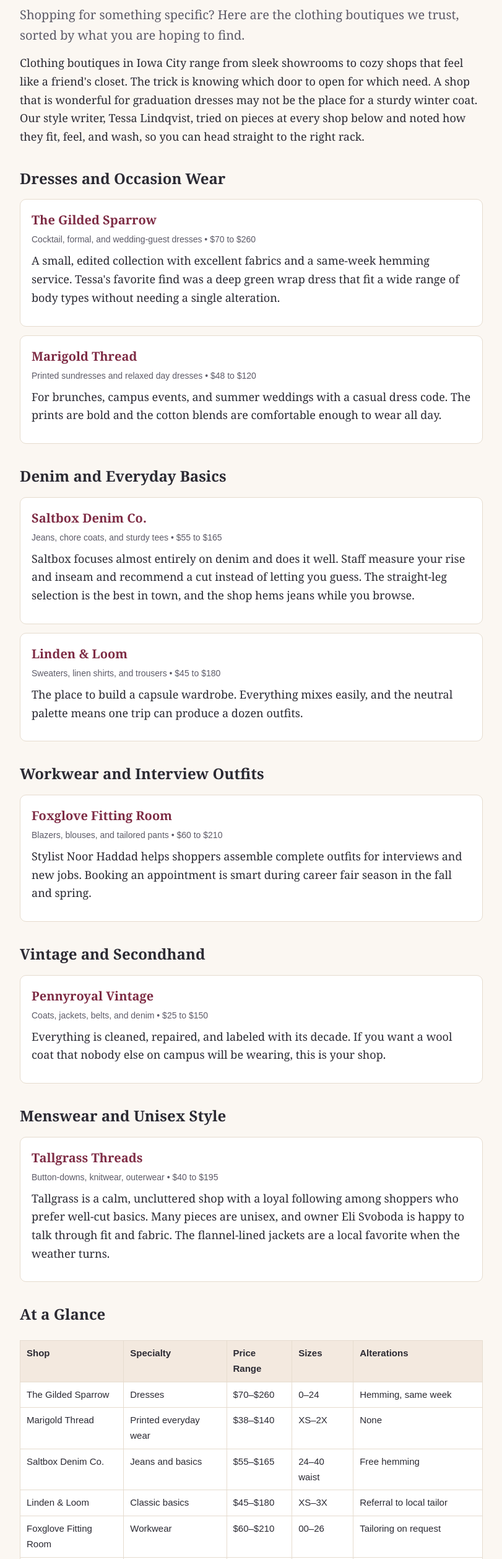
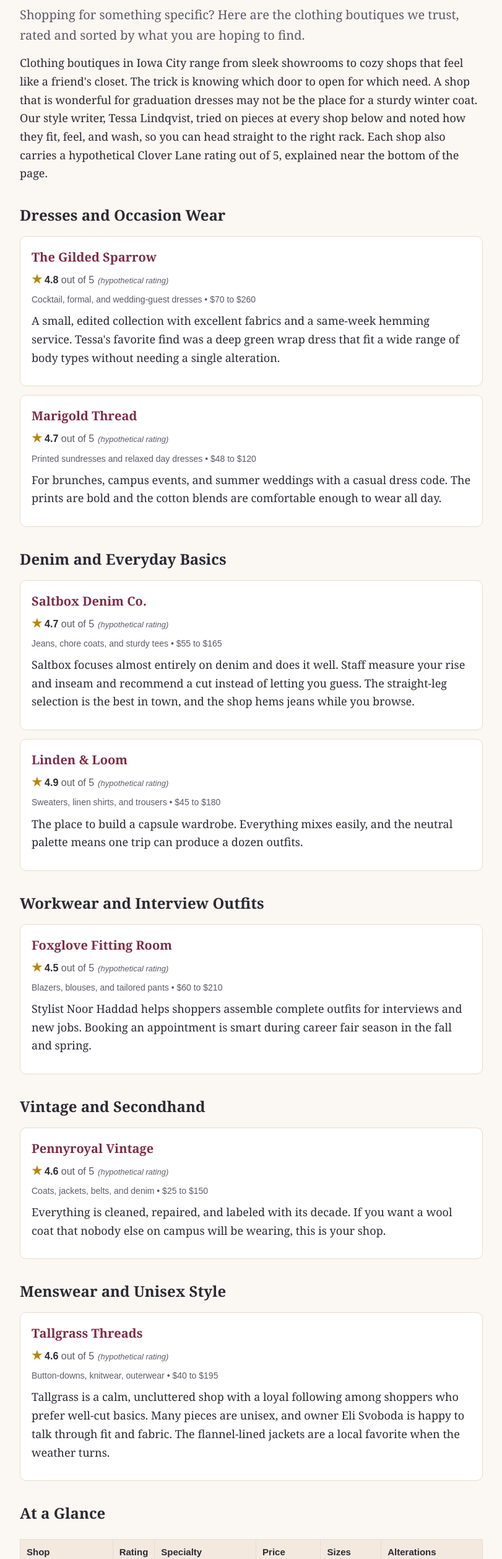
Before and after one commit to maggiefaltin-cyber/iowa-best-boutiques, a plain HTML site: page iowa-city-clothing-boutiques.html in a window 1280 px wide. Shown: the part 285-2800 px from the top of the page at 62% size, without its empty margins (234-1045 px from the left). Drawn offline with Linux system fonts and the light colour scheme.

Commit message:
Clothing Boutiques B
changed the boutiques to have ratings under each

```diff
--- a/iowa-city-clothing-boutiques.html
+++ b/iowa-city-clothing-boutiques.html
@@ -4,9 +4,9 @@
 <meta charset="utf-8">
 <meta name="viewport" content="width=device-width, initial-scale=1">
 <title>Iowa City Clothing Boutiques | Clover Lane Boutique Guide</title>
-<meta name="description" content="A guide to Iowa City clothing boutiques, sorted by what you want to wear: dresses, denim, workwear, vintage, and menswear.">
+<meta name="description" content="A rated guide to Iowa City clothing boutiques, sorted by what you want to wear: dresses, denim, workwear, vintage, and menswear.">
 <style>
-  :root { --ink:#2b2a33; --muted:#5d5b68; --accent:#a63d5c; --accent-dark:#7e2c45; --bg:#fbf7f2; --card:#ffffff; --line:#e6dccf; }
+  :root { --ink:#2b2a33; --muted:#5d5b68; --accent:#a63d5c; --accent-dark:#7e2c45; --bg:#fbf7f2; --card:#ffffff; --line:#e6dccf; --star:#b8860b; }
   * { box-sizing: border-box; }
   body { margin:0; background:var(--bg); color:var(--ink); font-family: Georgia, "Times New Roman", serif; line-height:1.65; font-size:18px; }
   .notice { background:var(--ink); color:#fff; padding:10px 16px; text-align:center; font-family: Arial, Helvetica, sans-serif; font-size:14px; line-height:1.4; }
@@ -24,6 +24,10 @@
   .lead { font-size:20px; color:var(--muted); }
   .card { background:var(--card); border:1px solid var(--line); border-radius:10px; padding:16px 18px; margin:14px 0; }
   .card .meta { font-family: Arial, Helvetica, sans-serif; font-size:14px; color:var(--muted); margin:0 0 8px; }
+  .rating { font-family: Arial, Helvetica, sans-serif; font-size:16px; font-weight:bold; color:var(--ink); margin:0 0 6px; }
+  .rating .star { color:var(--star); font-size:19px; margin-right:4px; }
+  .rating .out-of { font-weight:normal; color:var(--muted); }
+  .rating .hypo { font-weight:normal; font-style:italic; font-size:13px; color:var(--muted); margin-left:6px; }
   table { width:100%; border-collapse:collapse; margin:14px 0; font-family: Arial, Helvetica, sans-serif; font-size:15px; background:var(--card); }
   th, td { border:1px solid var(--line); padding:8px 10px; text-align:left; vertical-align:top; }
   th { background:#f3e9df; }
@@ -54,18 +58,20 @@
 
 <main>
   <h1>Iowa City Clothing Boutiques</h1>
-  <p class="lead">Shopping for something specific? Here are the clothing boutiques we trust, sorted by what you are hoping to find.</p>
+  <p class="lead">Shopping for something specific? Here are the clothing boutiques we trust, rated and sorted by what you are hoping to find.</p>
 
-  <p>Clothing boutiques in Iowa City range from sleek showrooms to cozy shops that feel like a friend's closet. The trick is knowing which door to open for which need. A shop that is wonderful for graduation dresses may not be the place for a sturdy winter coat. Our style writer, Tessa Lindqvist, tried on pieces at every shop below and noted how they fit, feel, and wash, so you can head straight to the right rack.</p>
+  <p>Clothing boutiques in Iowa City range from sleek showrooms to cozy shops that feel like a friend's closet. The trick is knowing which door to open for which need. A shop that is wonderful for graduation dresses may not be the place for a sturdy winter coat. Our style writer, Tessa Lindqvist, tried on pieces at every shop below and noted how they fit, feel, and wash, so you can head straight to the right rack. Each shop also carries a hypothetical Clover Lane rating out of 5, explained near the bottom of the page.</p>
 
   <h2>Dresses and Occasion Wear</h2>
   <div class="card">
     <h3>The Gilded Sparrow</h3>
+    <p class="rating"><span class="star" aria-hidden="true">&#9733;</span>4.8 <span class="out-of">out of 5</span><span class="hypo">(hypothetical rating)</span></p>
     <p class="meta">Cocktail, formal, and wedding-guest dresses &bull; $70 to $260</p>
     <p>A small, edited collection with excellent fabrics and a same-week hemming service. Tessa's favorite find was a deep green wrap dress that fit a wide range of body types without needing a single alteration.</p>
   </div>
   <div class="card">
     <h3>Marigold Thread</h3>
+    <p class="rating"><span class="star" aria-hidden="true">&#9733;</span>4.7 <span class="out-of">out of 5</span><span class="hypo">(hypothetical rating)</span></p>
     <p class="meta">Printed sundresses and relaxed day dresses &bull; $48 to $120</p>
     <p>For brunches, campus events, and summer weddings with a casual dress code. The prints are bold and the cotton blends are comfortable enough to wear all day.</p>
   </div>
@@ -73,11 +79,13 @@
   <h2>Denim and Everyday Basics</h2>
   <div class="card">
     <h3>Saltbox Denim Co.</h3>
+    <p class="rating"><span class="star" aria-hidden="true">&#9733;</span>4.7 <span class="out-of">out of 5</span><span class="hypo">(hypothetical rating)</span></p>
     <p class="meta">Jeans, chore coats, and sturdy tees &bull; $55 to $165</p>
     <p>Saltbox focuses almost entirely on denim and does it well. Staff measure your rise and inseam and recommend a cut instead of letting you guess. The straight-leg selection is the best in town, and the shop hems jeans while you browse.</p>
   </div>
   <div class="card">
     <h3>Linden &amp; Loom</h3>
+    <p class="rating"><span class="star" aria-hidden="true">&#9733;</span>4.9 <span class="out-of">out of 5</span><span class="hypo">(hypothetical rating)</span></p>
     <p class="meta">Sweaters, linen shirts, and trousers &bull; $45 to $180</p>
     <p>The place to build a capsule wardrobe. Everything mixes easily, and the neutral palette means one trip can produce a dozen outfits.</p>
   </div>
@@ -85,6 +93,7 @@
   <h2>Workwear and Interview Outfits</h2>
   <div class="card">
     <h3>Foxglove Fitting Room</h3>
+    <p class="rating"><span class="star" aria-hidden="true">&#9733;</span>4.5 <span class="out-of">out of 5</span><span class="hypo">(hypothetical rating)</span></p>
     <p class="meta">Blazers, blouses, and tailored pants &bull; $60 to $210</p>
     <p>Stylist Noor Haddad helps shoppers assemble complete outfits for interviews and new jobs. Booking an appointment is smart during career fair season in the fall and spring.</p>
   </div>
@@ -92,6 +101,7 @@
   <h2>Vintage and Secondhand</h2>
   <div class="card">
     <h3>Pennyroyal Vintage</h3>
+    <p class="rating"><span class="star" aria-hidden="true">&#9733;</span>4.6 <span class="out-of">out of 5</span><span class="hypo">(hypothetical rating)</span></p>
     <p class="meta">Coats, jackets, belts, and denim &bull; $25 to $150</p>
     <p>Everything is cleaned, repaired, and labeled with its decade. If you want a wool coat that nobody else on campus will be wearing, this is your shop.</p>
   </div>
@@ -99,6 +109,7 @@
   <h2>Menswear and Unisex Style</h2>
   <div class="card">
     <h3>Tallgrass Threads</h3>
+    <p class="rating"><span class="star" aria-hidden="true">&#9733;</span>4.6 <span class="out-of">out of 5</span><span class="hypo">(hypothetical rating)</span></p>
     <p class="meta">Button-downs, knitwear, outerwear &bull; $40 to $195</p>
     <p>Tallgrass is a calm, uncluttered shop with a loyal following among shoppers who prefer well-cut basics. Many pieces are unisex, and owner Eli Svoboda is happy to talk through fit and fabric. The flannel-lined jackets are a local favorite when the weather turns.</p>
   </div>
@@ -107,38 +118,12 @@
   <div class="scroll">
     <table>
       <thead>
-        <tr><th>Shop</th><th>Specialty</th><th>Price Range</th><th>Sizes</th><th>Alterations</th></tr>
+        <tr><th>Shop</th><th>Rating</th><th>Specialty</th><th>Price Range</th><th>Sizes</th><th>Alterations</th></tr>
       </thead>
       <tbody>
-        <tr><td>The Gilded Sparrow</td><td>Dresses</td><td>$70&ndash;$260</td><td>0&ndash;24</td><td>Hemming, same week</td></tr>
-        <tr><td>Marigold Thread</td><td>Printed everyday wear</td><td>$38&ndash;$140</td><td>XS&ndash;2X</td><td>None</td></tr>
-        <tr><td>Saltbox Denim Co.</td><td>Jeans and basics</td><td>$55&ndash;$165</td><td>24&ndash;40 waist</td><td>Free hemming</td></tr>
-        <tr><td>Linden &amp; Loom</td><td>Classic basics</td><td>$45&ndash;$180</td><td>XS&ndash;3X</td><td>Referral to local tailor</td></tr>
-        <tr><td>Foxglove Fitting Room</td><td>Workwear</td><td>$60&ndash;$210</td><td>00&ndash;26</td><td>Tailoring on request</td></tr>
-        <tr><td>Pennyroyal Vintage</td><td>Vintage</td><td>$25&ndash;$150</td><td>Mixed</td><td>Basic repairs</td></tr>
-        <tr><td>Tallgrass Threads</td><td>Menswear and unisex</td><td>$40&ndash;$195</td><td>XS&ndash;3X</td><td>Sleeve and hem adjustments</td></tr>
-      </tbody>
-    </table>
-  </div>
-
-  <h2>How to Get the Best Fit From a Boutique</h2>
-  <p>Boutique sizing can differ from the numbers you know from big retailers, because many small makers cut their own patterns. Try on two sizes whenever you can, and sit down and move around in the fitting room. Ask whether the fabric shrinks, since linen and cotton blends often do. If a piece is nearly perfect, ask about alterations; a ten-minute hem or sleeve adjustment often makes a good garment feel custom.</p>
-
-  <p>Looking for the top overall shops? See our <a href="best-boutiques-in-iowa-city.html">best boutiques list</a>. Watching your budget? Visit our <a href="affordable-boutiques-in-iowa-city.html">affordable boutiques guide</a>. Dressing for a game? Check our <a href="gameday-clothing-university-of-iowa.html">gameday clothing guide</a>.</p>
-</main>
-
-<footer class="site">
-  <nav aria-label="Footer navigation">
-    <ul>
-      <li><a href="index.html">Home</a></li>
-      <li><a href="best-boutiques-in-iowa-city.html">Best Boutiques</a></li>
-      <li><a href="iowa-city-clothing-boutiques.html">Clothing Boutiques</a></li>
-      <li><a href="affordable-boutiques-in-iowa-city.html">Affordable Boutiques</a></li>
-      <li><a href="gameday-clothing-university-of-iowa.html">Gameday Clothing</a></li>
-    </ul>
-  </nav>
-  <p>This is a fictional website created for educational purposes as part of MKTG:4400 at the University of Iowa. It is not a real business.</p>
-  <p>&copy; 2026 Clover Lane Boutique Guide. All shops, people, and prices on this site are invented for a class project.</p>
-</footer>
-</body>
-</html>
+        <tr><td>Linden &amp; Loom</td><td>4.9 / 5</td><td>Classic basics</td><td>$45&ndash;$180</td><td>XS&ndash;3X</td><td>Referral to local tailor</td></tr>
+        <tr><td>The Gilded Sparrow</td><td>4.8 / 5</td><td>Dresses</td><td>$70&ndash;$260</td><td>0&ndash;24</td><td>Hemming, same week</td></tr>
+        <tr><td>Marigold Thread</td><td>4.7 / 5</td><td>Printed everyday wear</td><td>$38&ndash;$140</td><td>XS&ndash;2X</td><td>None</td></tr>
+        <tr><td>Saltbox Denim Co.</td><td>4.7 / 5</td><td>Jeans and basics</td><td>$55&ndash;$165</td><td>24&ndash;40 waist</td><td>Free hemming</td></tr>
+        <tr><td>Pennyroyal Vintage</td><td>4.6 / 5</td><td>Vintage</td><td>$25&ndash;$150</td><td>Mixed</td><td>Basic repairs</td></tr>
+        <tr><td>Tallgrass Threads</td><td>4.6 / 5</td><td>Menswear and unisex</td><td>$40&ndash;$195</td><td>XS&ndash;3X</td><td>Sleeve and hem
```
